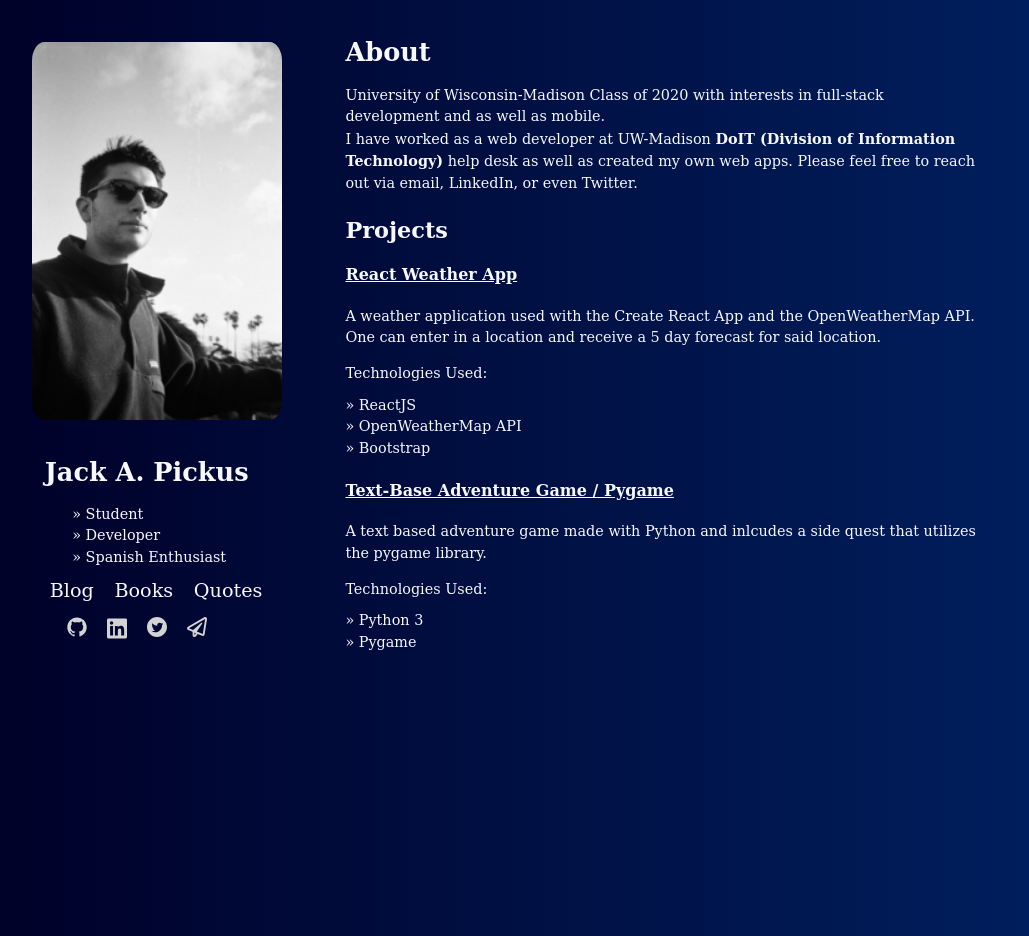
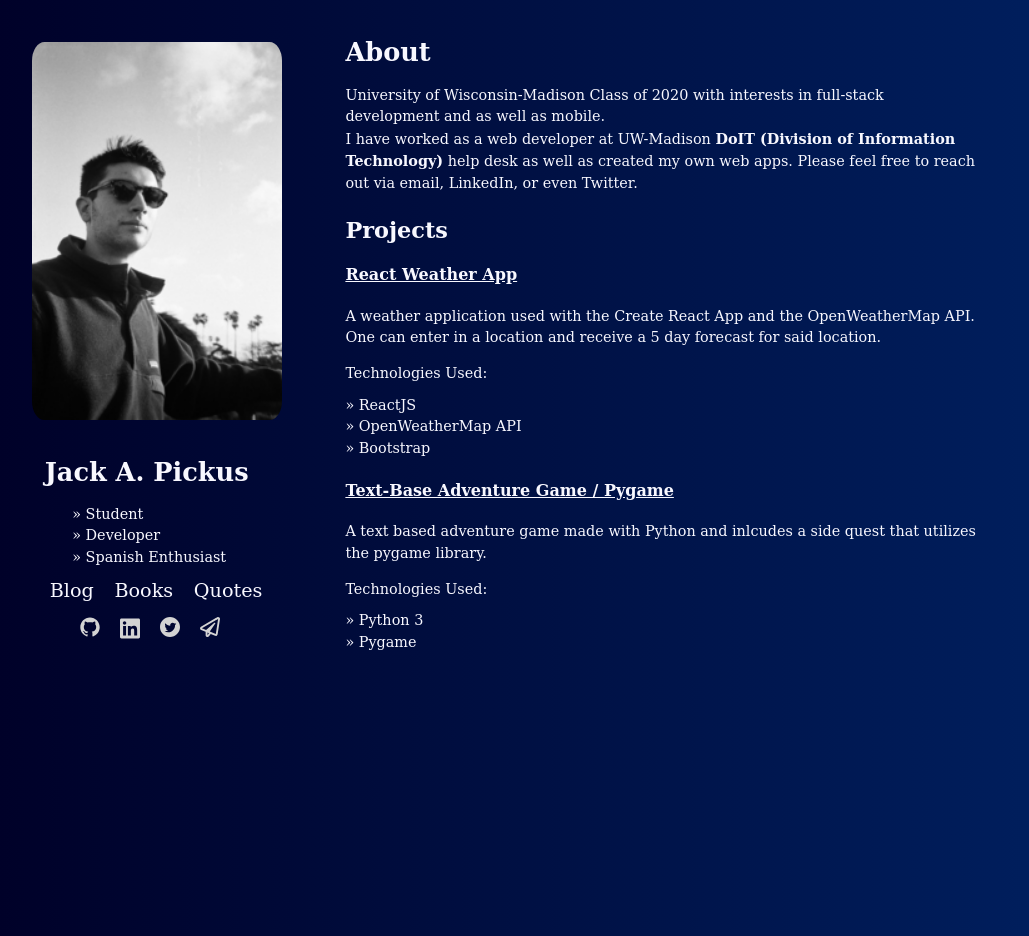
Before and after one commit to jackpickus/jackpickus.github.io, a Jekyll site: the page built from index.html, in a window 1280 px wide. Shown: the whole page, without its empty margins (39-1068 px from the left). Built offline with Jekyll 4.4.1, drawn with Linux system fonts in a browser that asks for light colours.

Commit message:
fixed styling

```diff
--- a/_sass/main.scss
+++ b/_sass/main.scss
@@ -8,7 +8,7 @@ body {
 
 header {
   width: 250px;
-  height: 800px;
+  height: 830px;
   padding: 2% 5% 5% 5%;
   position: relative;
   float: left;
@@ -88,7 +88,7 @@ ul li:before {
 
 #social {
   display: flex;
-  margin-left: 10%;
+  margin-left: 15%;
   padding-top: 5px;
 }
 
```
